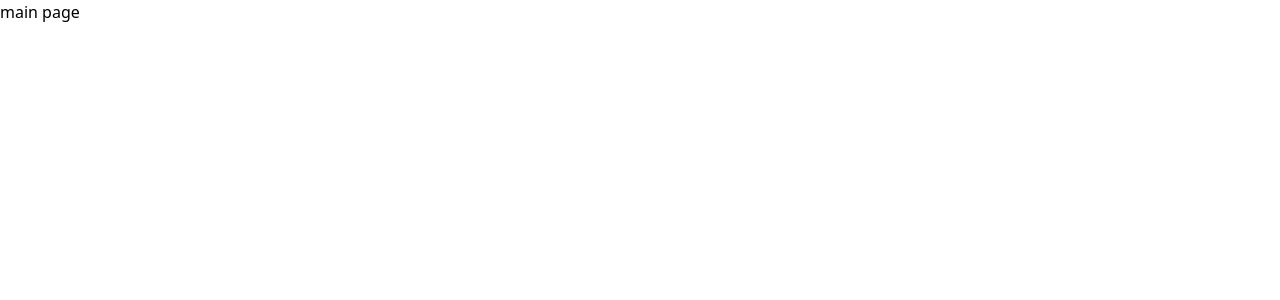
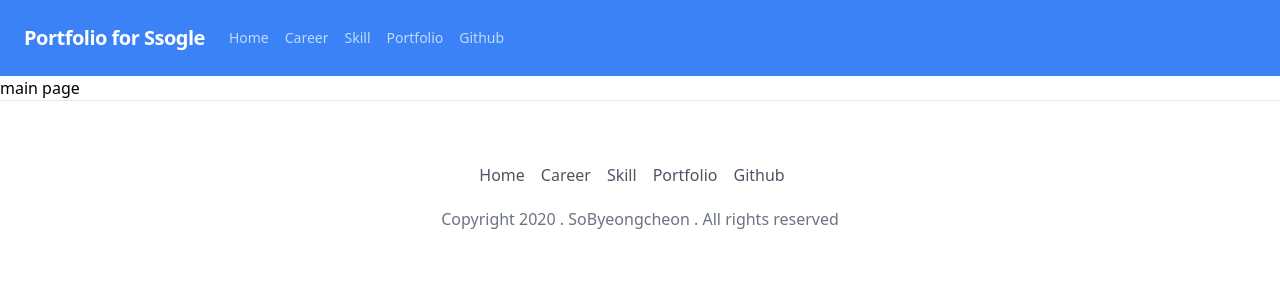
Before and after one commit to ssogle/portfolio, a Nuxt app: page / in a window 1280 px wide. Shown: the top 300 px of the page. Built offline with nearby package versions, Linux system fonts and the light colour scheme.

Commit message:
기본 레이아웃 추가 - header,footer 추가

```diff
--- /dev/null
+++ b/components/FooterBox.vue
@@ -0,0 +1,50 @@
+<template>
+  <div class="text-center py-5">
+    <button class="text-gray-500 mb-2">
+      <!-- <FontAwesomeIcon icon={faArrowCircleUp} size='3x' /> -->
+    </button>
+    <nav>
+      <nuxt-link
+        to="/"
+        class="mt-4 inline-block text-gray-600 hover:text-gray-400 mr-4"
+      >
+        Home
+      </nuxt-link>
+      <nuxt-link
+        to="/career"
+        class="mt-4 inline-block text-gray-600 hover:text-gray-400 mr-4"
+      >
+        Career
+      </nuxt-link>
+      <nuxt-link
+        to="/Skill"
+        class="mt-4 inline-block text-gray-600 hover:text-gray-400 mr-4"
+      >
+        Skill
+      </nuxt-link>
+      <nuxt-link
+        to="/portfolio"
+        class="mt-4 inline-block text-gray-600 hover:text-gray-400 mr-4"
+      >
+        Portfolio
+      </nuxt-link>
+      <a
+        href="https://github.com/ssogle/newPortfolio"
+        target="_blank"
+        rel="noopener noreferrer"
+        class="mt-4 inline-block text-gray-600 hover:text-gray-400 mr-4"
+      >
+        Github
+      </a>
+    </nav>
+    <p class="pt-5 text-gray-500">
+      Copyright 2020 . SoByeongcheon . All rights reserved
+    </p>
+  </div>
+</template>
+
+<script>
+export default {}
+</script>
+
+<style></style>
--- /dev/null
+++ b/components/HeaderBox.vue
@@ -0,0 +1,107 @@
+<template>
+  <nav class="flex items-center justify-between flex-wrap bg-blue-500 p-6">
+    <div class="flex items-center flex-shrink-0 text-white mr-6">
+      <span class="font-semibold text-xl tracking-tight"
+        >Portfolio for Ssogle</span
+      >
+    </div>
+    <div class="block lg:hidden">
+      <button
+        class="
+          flex
+          items-center
+          px-3
+          py-2
+          rounded
+          text-blue-200
+          hover:text-white
+          hover:border-white
+        "
+      >
+        <!-- <FontAwesomeIcon icon={faBars} /> -->
+      </button>
+    </div>
+    <div class="w-full block flex-grow lg:flex lg:items-center lg:w-auto">
+      <div class="text-sm lg:flex-grow">
+        <nuxt-link
+          to="/"
+          class="
+            block
+            mt-4
+            lg:inline-block
+            lg:mt-0
+            text-blue-200
+            hover:text-white
+            mr-4
+          "
+        >
+          Home
+        </nuxt-link>
+        <nuxt-link
+          to="/career"
+          class="
+            block
+            mt-4
+            lg:inline-block
+            lg:mt-0
+            text-blue-200
+            hover:text-white
+            mr-4
+          "
+        >
+          Career
+        </nuxt-link>
+        <nuxt-link
+          to="/skill"
+          class="
+            block
+            mt-4
+            lg:inline-block
+            lg:mt-0
+            text-blue-200
+            hover:text-white
+            mr-4
+          "
+        >
+          Skill
+        </nuxt-link>
+        <nuxt-link
+          to="/portfolio"
+          class="
+            block
+            mt-4
+            lg:inline-block
+            lg:mt-0
+            text-blue-200
+            hover:text-white
+            mr-4
+          "
+        >
+          Portfolio
+        </nuxt-link>
+        <a
+          href="https://github.com/ssogle/newPortfolio"
+          target="_blank"
+          rel="noopener noreferrer"
+          class="
+            block
+            mt-4
+            lg:inline-block
+            lg:mt-0
+            text-blue-200
+            hover:text-white
+            mr-4
+          "
+        >
+          Github
+        </a>
+      </div>
+    </div>
+  </nav>
+</template>
+
+<script>
+export default {}
+</script>
+
+<style></style>
--- a/layouts/default.vue
+++ b/layouts/default.vue
@@ -1,7 +1,18 @@
 <template>
   <div>
-    <Nuxt />
+    <header-box></header-box>
+    <nuxt />
+    <hr />
+    <footer-box></footer-box>
   </div>
 </template>
 
+<script>
+import FooterBox from '../components/FooterBox.vue'
+import HeaderBox from '../components/HeaderBox.vue'
+export default {
+  components: { HeaderBox, FooterBox },
+}
+</script>
+
 <style></style>
```
